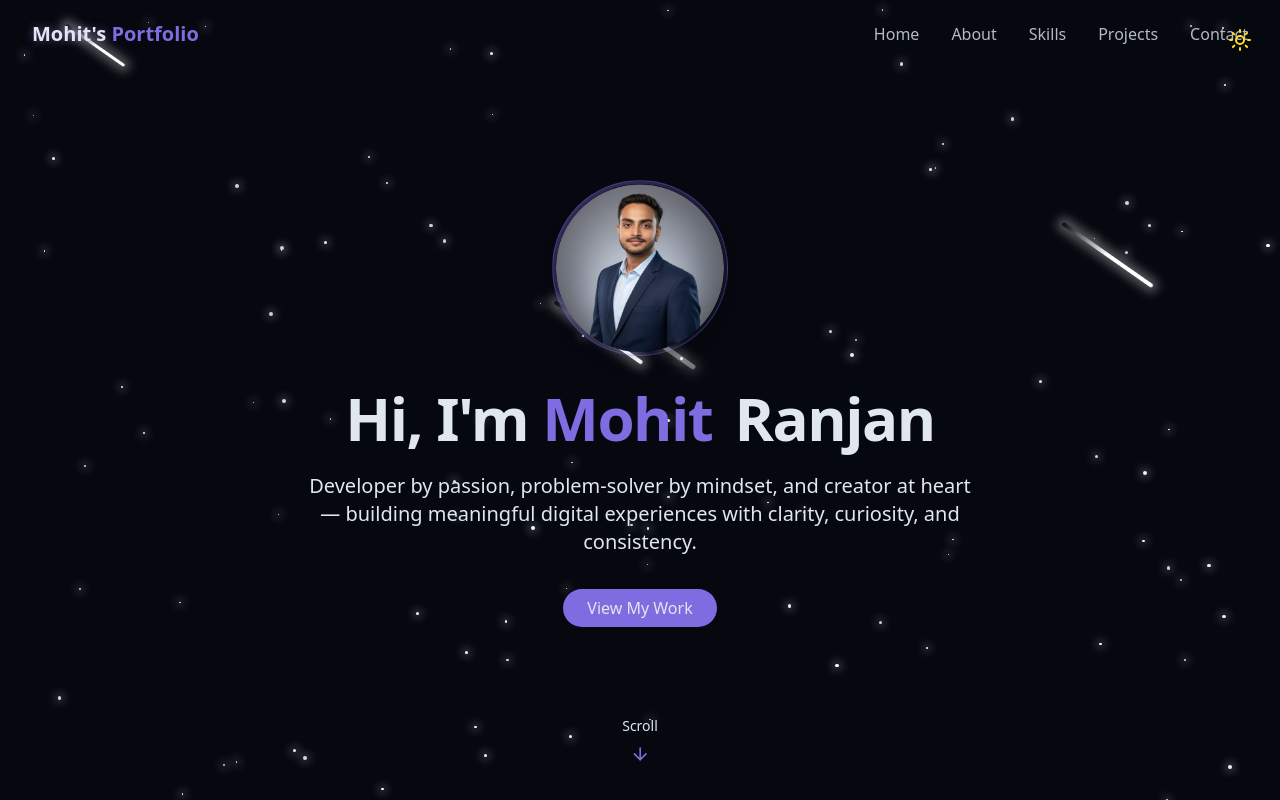
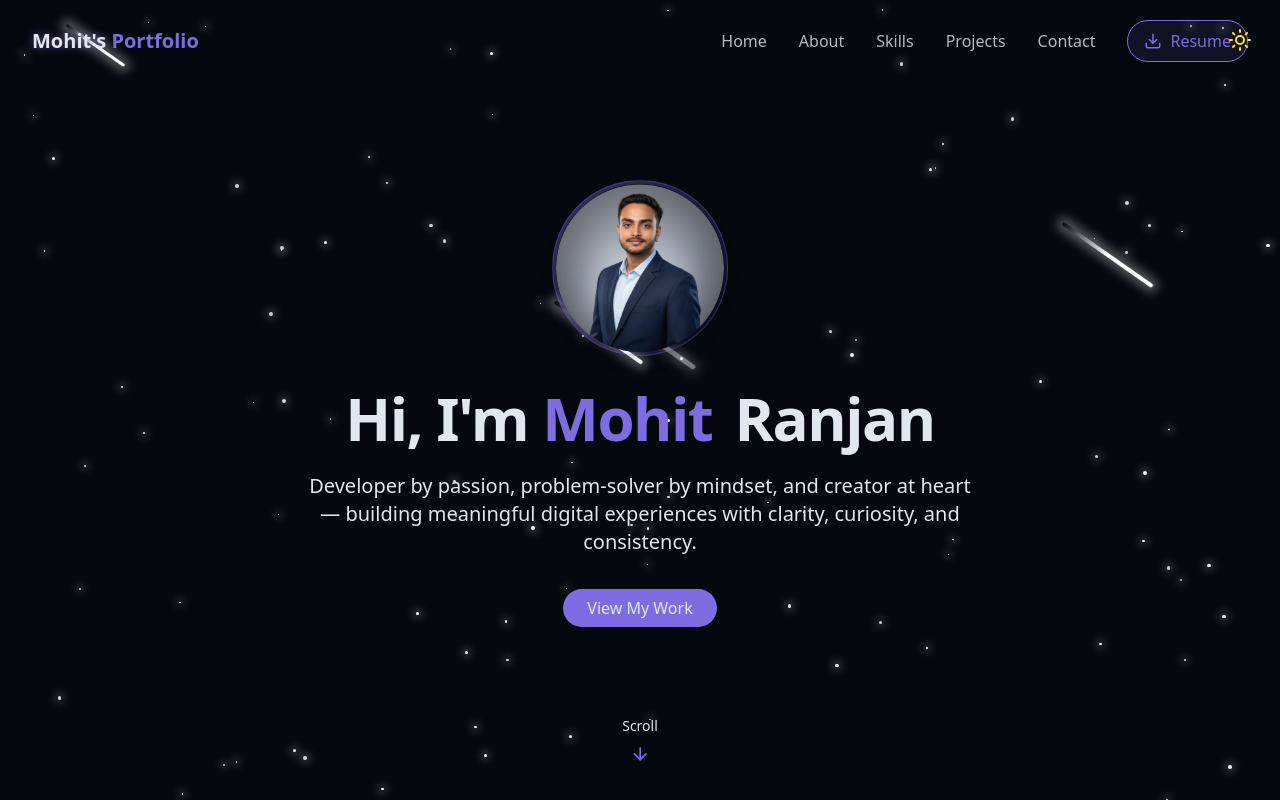
Before and after one commit to hellojarvish61/my-portfolio, a React (Vite) app: page / in a window 1280 px wide. Shown: the top 800 px of the page. Built offline with nearby package versions, Linux system fonts and the light colour scheme.

Commit message:
resume download

```diff
--- a/src/components/Navbar.jsx
+++ b/src/components/Navbar.jsx
@@ -1,5 +1,5 @@
 import { cn } from "@/lib/utils";
-import { Menu, X } from "lucide-react";
+import { Menu, X, Download } from "lucide-react"; // ✅ Added Download icon
 import { useEffect, useState } from "react";
 
 const navItems = [
@@ -16,12 +16,13 @@ export const Navbar = () => {
 
   useEffect(() => {
     const handleScroll = () => {
-      setIsScrolled(window.screenY > 10);
+      setIsScrolled(window.scrollY > 10);
     };
 
     window.addEventListener("scroll", handleScroll);
     return () => window.removeEventListener("scroll", handleScroll);
   }, []);
+
   return (
     <nav
       className={cn(
@@ -40,8 +41,8 @@ export const Navbar = () => {
           </span>
         </a>
 
-        {/* desktop nav */}
-        <div className="hidden md:flex space-x-8">
+        {/* Desktop Nav */}
+        <div className="hidden md:flex items-center space-x-8">
           {navItems.map((item, key) => (
             <a
               key={key}
@@ -51,21 +52,31 @@ export const Navbar = () => {
               {item.name}
             </a>
           ))}
+
+          {/* ✅ Resume Button */}
+          <a
+            href="/resume.pdf"
+            target="_blank"
+            rel="noopener noreferrer"
+            className="px-4 py-2 rounded-full bg-primary/10 text-primary border border-primary hover:bg-primary hover:text-white hover:shadow-lg transition-all duration-300 flex items-center gap-2"
+          >
+            <Download size={18} /> Resume
+          </a>
         </div>
 
-        {/* mobile nav */}
-
+        {/* Mobile Menu Button */}
         <button
           onClick={() => setIsMenuOpen((prev) => !prev)}
           className="md:hidden p-2 text-foreground z-50"
           aria-label={isMenuOpen ? "Close Menu" : "Open Menu"}
         >
-          {isMenuOpen ? <X size={24} /> : <Menu size={24} />}{" "}
+          {isMenuOpen ? <X size={24} /> : <Menu size={24} />}
         </button>
 
+        {/* Mobile Nav Drawer */}
         <div
           className={cn(
-            "fixed inset-0 bg-background/95 backdroup-blur-md z-40 flex flex-col items-center justify-center",
+            "fixed inset-0 bg-background/95 backdrop-blur-md z-40 flex flex-col items-center justify-center",
             "transition-all duration-300 md:hidden",
             isMenuOpen
               ? "opacity-100 pointer-events-auto"
@@ -83,6 +94,17 @@ export const Navbar = () => {
                 {item.name}
               </a>
             ))}
+
+            {/* ✅ Mobile Resume Button */}
+            <a
+              href="/resume.pdf"
+              target="_blank"
+              rel="noopener noreferrer"
+              onClick={() => setIsMenuOpen(false)}
+              className="px-4 py-2 rounded-full bg-primary/10 text-primary border border-primary hover:bg-primary hover:text-white hover:shadow-lg transition-all duration-300 flex items-center gap-2 justify-center"
+            >
+              <Download size={20} /> Resume
+            </a>
           </div>
         </div>
       </div>
```
Also changed, not shown: 1 other file (tests, documents, lock files or other folders).
